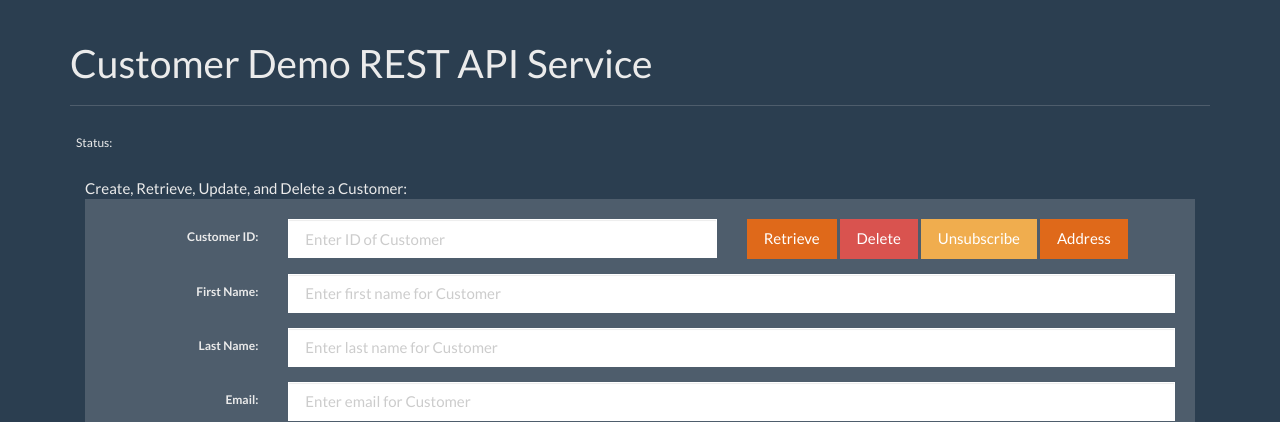
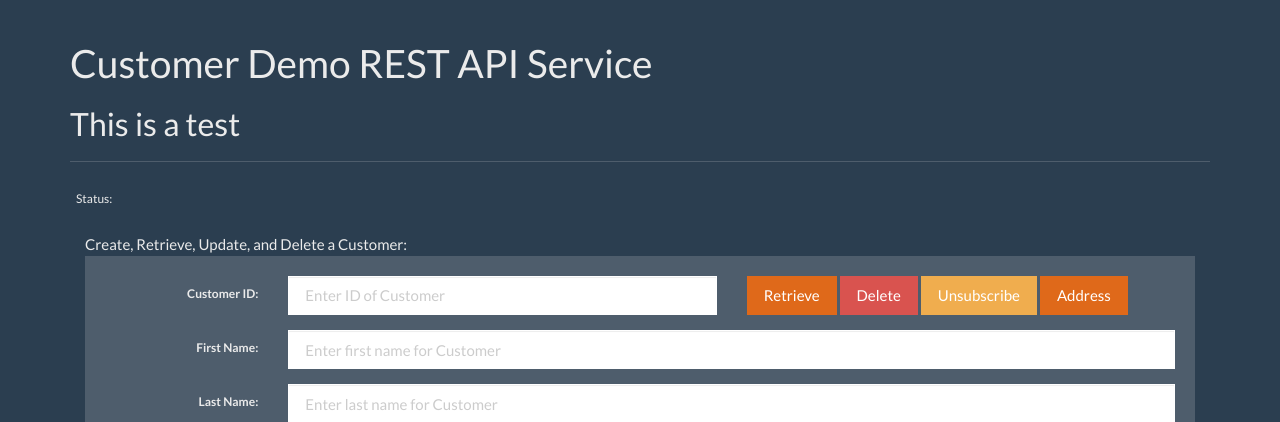
Before and after one commit to customers-devops-2019/customers, a Python web app: template service/templates/index.html in a window 1280 px wide. Shown: the top 422 px of the page. Run offline with Jinja, Linux system fonts and the light colour scheme; the template is opened without the code that fills it, so the values that code supplies are empty.

Commit message:
trying to test

```diff
--- a/service/templates/index.html
+++ b/service/templates/index.html
@@ -13,6 +13,7 @@
     <div class="container">
         <div class="page-header">
             <h1>Customer Demo REST API Service</h1>
+            <h2>This is a test</h2>
         </div>
 
         <!-- Flash Message -->
```
